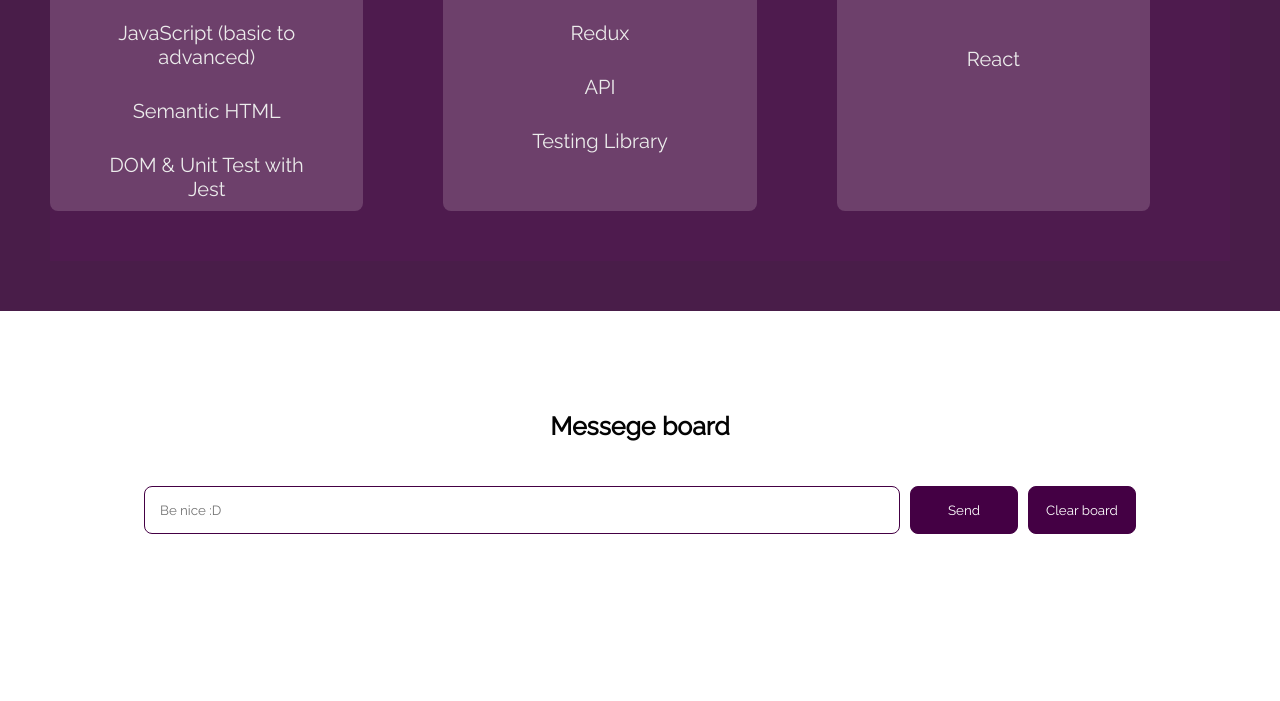
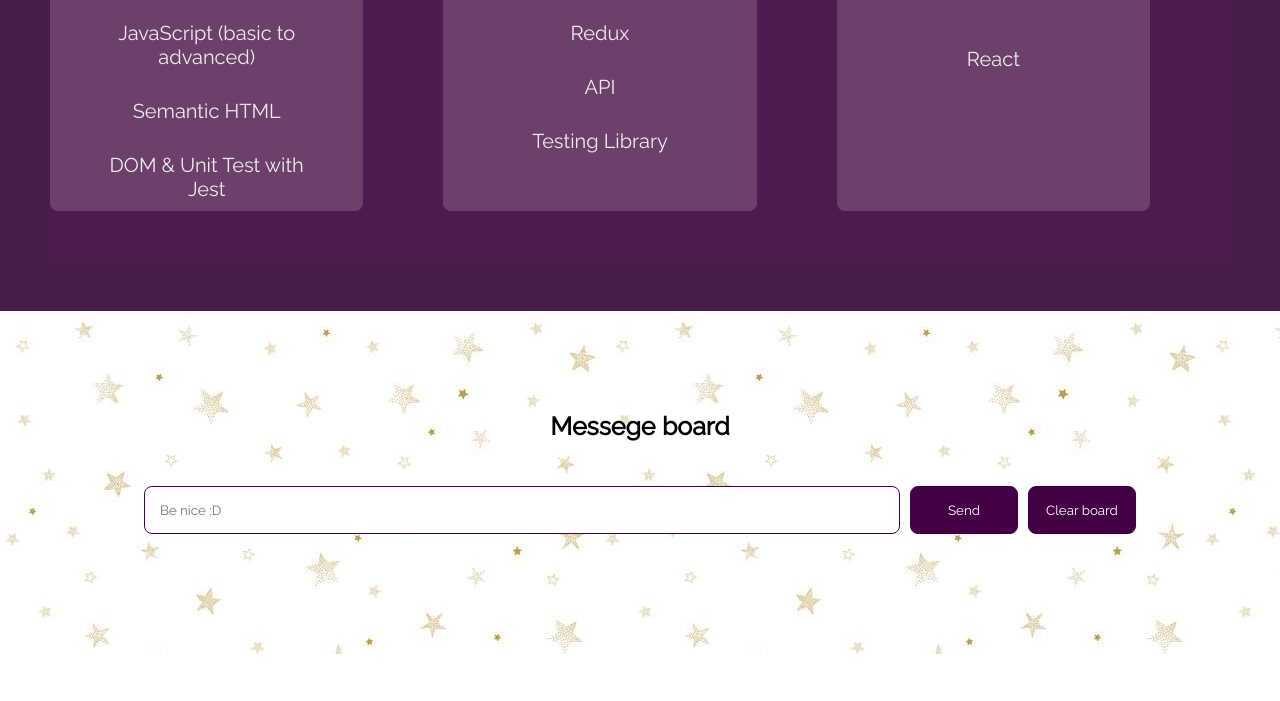
Before and after one commit to lumalopees/myselfpage, a plain HTML site: page index.html in a window 1280 px wide. Shown: the part 3041-3742 px from the top of the page. Drawn offline with nearby package versions, Linux system fonts and the light colour scheme; the site is published under a folder, as on GitHub Pages, so addresses that start at the root find nothing.

Commit message:
changing again

```diff
--- a/landpage.css
+++ b/landpage.css
@@ -222,7 +222,7 @@ ul {
 }
 
 .message-board {
-  background-image: url(/images/stars.jpg);
+  background-image: url(./images/stars.jpg);
   color: #030303;
   display: flex;
   flex-direction: column;
```
